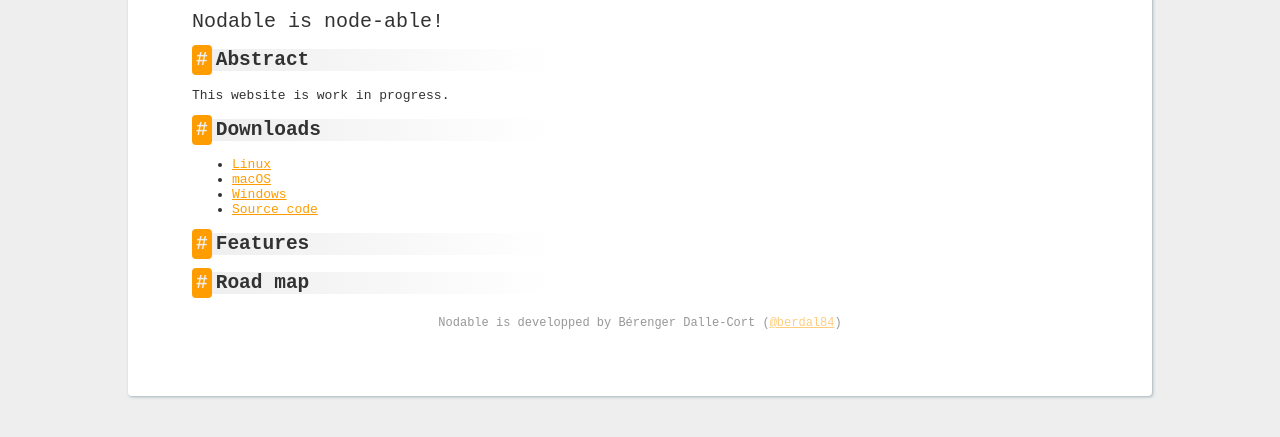
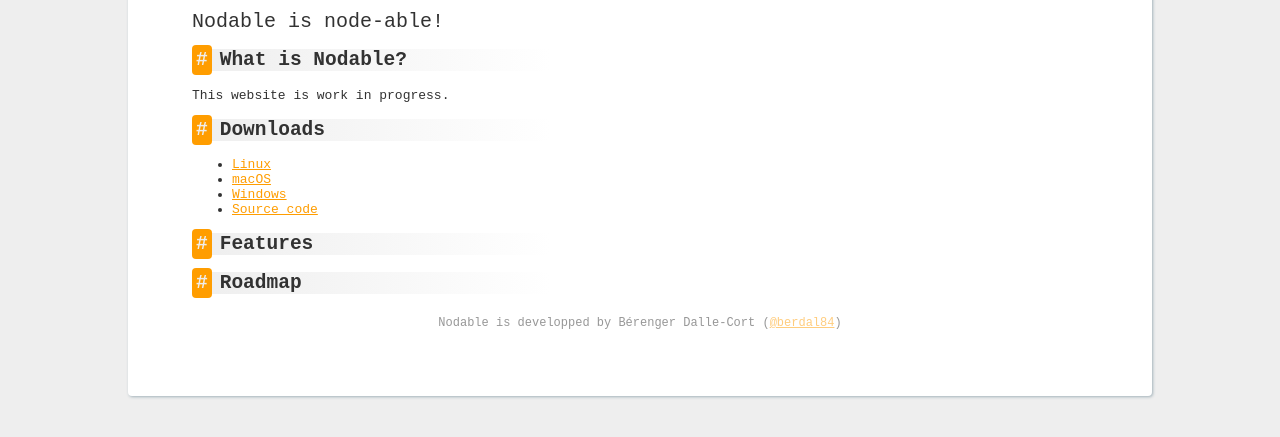
Before and after one commit to berdal84/nodable-website, a website: page dist/index.html in a window 1280 px wide. Shown: the part 273-710 px from the top of the page. Drawn offline with Linux system fonts and the light colour scheme.

Commit message:
improve CSS, add section links

```diff
--- a/dist/index.html
+++ b/dist/index.html
@@ -16,14 +16,14 @@
                 <p><quote>Nodable is node-able!</quote></p>
 
                 <!-- Abstract -->
-                <section>
-                    <h1>Abstract</h1>
+                <section id="about">
+                    <h1><a href="/#about">What is Nodable?</a></h1>
                     <p>This website is work in progress.</p>
                 </section>
 
                 <!-- Download binaries / source code -->
-                <section>
-                    <h1>Downloads</h1>
+                <section id="downloads">
+                    <h1><a href="/#downloads">Downloads</a></h1>
                     <ul>
                         <li><a href=".">Linux</a></li>
                         <li><a href=".">macOS</a></li>
@@ -33,13 +33,13 @@
                 </section>
 
                 <!-- Features -->
-                <section>
-                    <h1>Features</h1>
+                <section id="features">
+                    <h1><a href="/#features">Features</a></h1>
                 </section>
 
                 <!-- Road map -->
-                <section>
-                    <h1>Road map</h1>
+                <section id="roadmap">
+                    <h1><a href="/#roadmap">Roadmap</a></h1>
                 </section>
 
                 <!-- Footer -->
--- a/dist/style.css
+++ b/dist/style.css
@@ -32,6 +32,17 @@ body {
     font-family: var(--font-family);
 }
 
+:is(h1, h2, h3, h4, h5, h6) > :is( a, a:visited) {
+    text-decoration: none;
+    color: var(--color-primary);
+}
+
+:is(h1, h2, h3, h4, h5, h6) > :is( a:hover ) {
+    text-decoration: underline;
+    color: var(--color-highlight);
+}
+
+
 a, a:visited {
     color: var(--color-highlight);
 }
@@ -49,7 +60,7 @@ h1, h2, h3, h4, h5, h6 {
     font-size: var(--font-size);
     color: var(--bg-color-secondary);
     padding: var(--pad-1);
-    margin-right: var(--size-1);
+    margin-right: var(--size-2);
     border-radius: var(--size-1);
     background-color: var(--color-highlight);
     vertical-align: middle;
```
